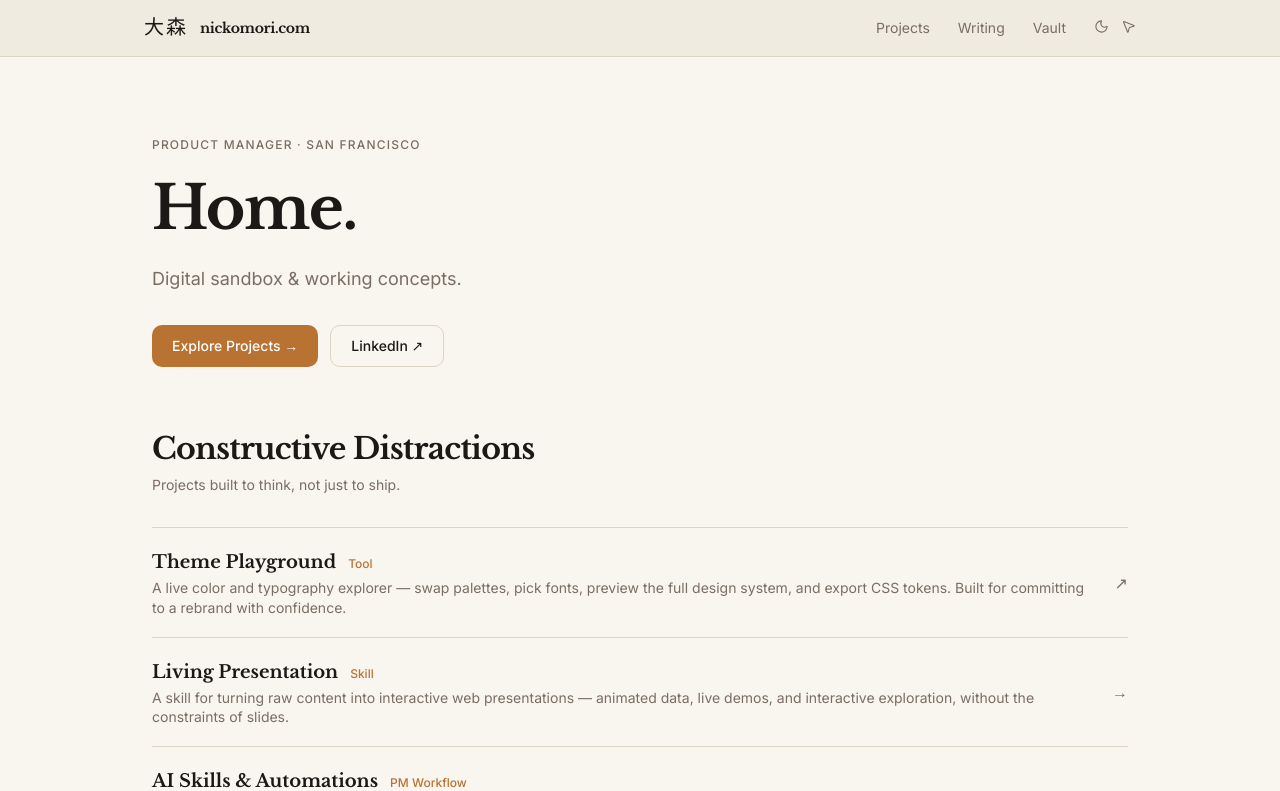
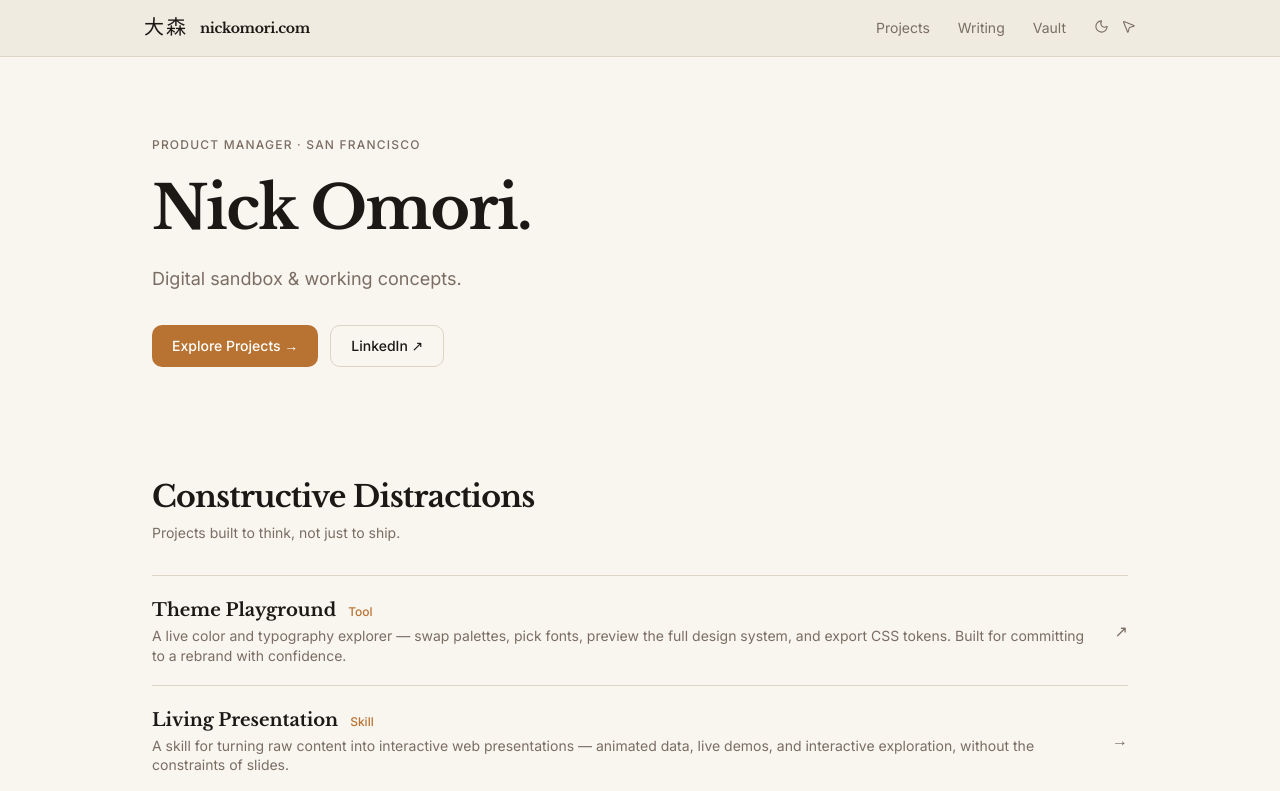
Before and after one commit to omorinick/nickomori-site, a Next.js app: page / in a window 1280 px wide. Shown: the top 791 px of the page. Built offline with nearby package versions, Linux system fonts and the light colour scheme.

Commit message:
Hero h1 → 'Nick Omori.', add padding below hero CTAs

```diff
--- a/src/app/page.tsx
+++ b/src/app/page.tsx
@@ -5,12 +5,12 @@
   return (
     <div className="bg-background">
       {/* ── Hero ── */}
-      <section className="max-w-5xl mx-auto px-6 pt-20 pb-16">
+      <section className="max-w-5xl mx-auto px-6 pt-20 pb-28">
         <p className="text-xs font-medium text-muted-foreground uppercase tracking-widest mb-6">
           Product Manager · San Francisco
         </p>
         <h1 data-parallax className="font-heading text-6xl font-bold text-foreground tracking-tight leading-[1.05] mb-6 max-w-xl">
-          Home.
+          Nick Omori.
         </h1>
         <p data-parallax data-parallax-strength="5" className="text-lg text-muted-foreground max-w-lg mb-8 leading-relaxed">
           Digital sandbox &amp; working concepts.
```
